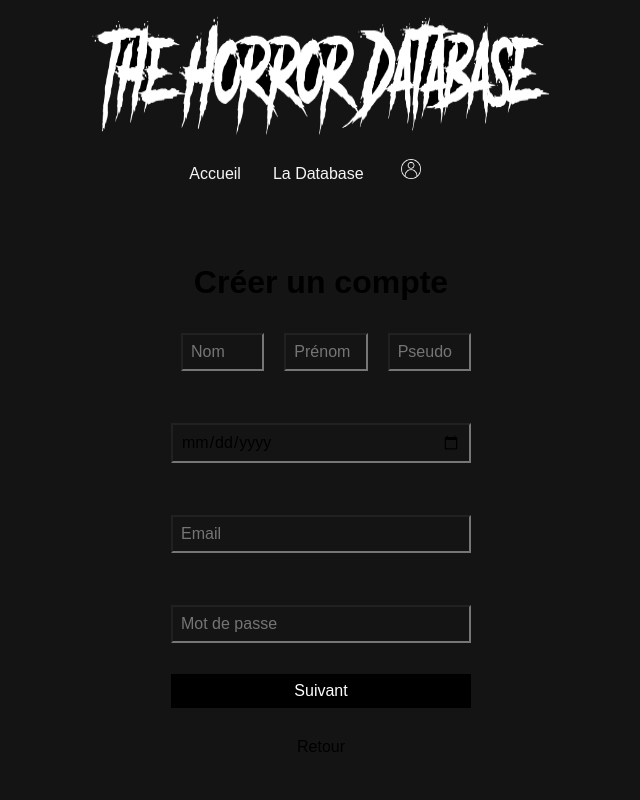
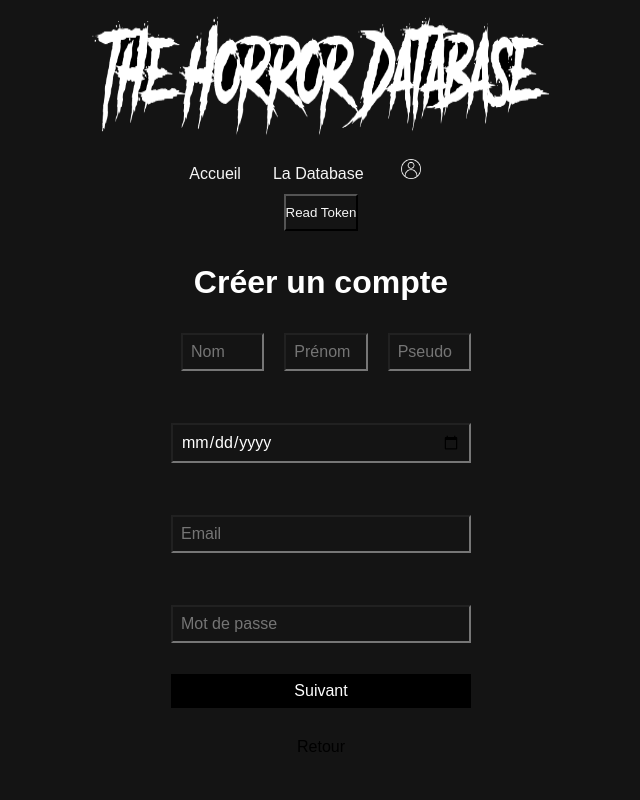
Before and after one commit to Benoit-Hayet/The-Horror-Database-Frontend, an Angular app: page /create-account in a window 1280 px wide. Shown: the top 800 px of the page, without its empty margins (319-959 px from the left). Built offline with nearby package versions, Linux system fonts and the light colour scheme.

Commit message:
Login Ok

```diff
--- a/src/app/admin-members/admin-members.component.ts
+++ b/src/app/admin-members/admin-members.component.ts
@@ -46,7 +46,7 @@ export class AdminMembersComponent implements OnInit {
         );
       },
       error: (err) => {
-        console.error('Erreur lors de la suppression de la critique :', err);
+        console.error('Erreur lors de la suppression du membre :', err);
       },
     });
   }
--- a/src/app/create-account/create-account.component.scss
+++ b/src/app/create-account/create-account.component.scss
@@ -11,6 +11,10 @@
 
   h1 {
     margin-bottom: 2rem;
+  }
+
+  h1,h3,textarea,p,input {
+    color: white;
   }
 
   form {
--- a/src/app/create-account/create-account.component.ts
+++ b/src/app/create-account/create-account.component.ts
@@ -50,7 +50,6 @@ export class CreateAccountComponent {
         this.registerForm.value;
       const role = 'USER';
 
-      // Appel au service d'inscription
       this.authService
         .register(
           firstName,
--- a/src/app/header/header.component.html
+++ b/src/app/header/header.component.html
@@ -39,7 +39,7 @@
         </li>
       </ul>
 
-      <!---- <button class="header-button" (click)="readToken()">Read Token</button>-->
+     <button class="header-button" (click)="readToken()">Read Token</button>
       <!---- <button class="header-button" (click)="isLogged()">Is Logged ?</button>
       <button class="header-button" (click)="whoIsLogged()">
         Decode Token
--- a/src/services/auth.service.ts
+++ b/src/services/auth.service.ts
@@ -15,8 +15,9 @@ export class AuthService {
     birthdate: string,
     username: string,
     email: string,
+    password: string,
     role: string,
-    password: string,
+
   ) {
     const body = {
       firstName,
@@ -24,8 +25,8 @@ export class AuthService {
       birthdate,
       username,
       email,
+      password,
       role,
-      password,
     };
     return this.http.post(this.authUrl + '/register', body);
   }
```
